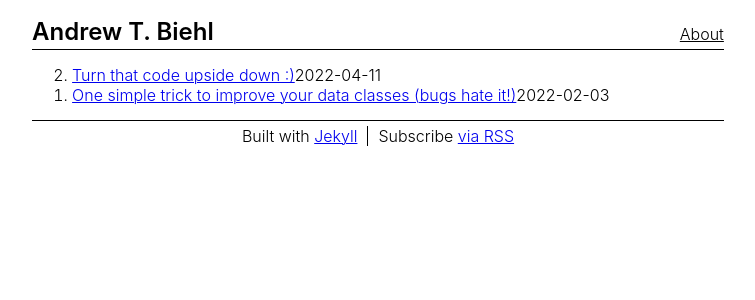
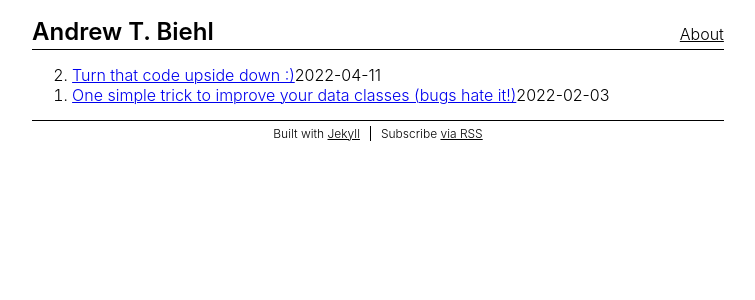
Before and after one commit to andrewtbiehl/andrewtbiehl.com, a Jekyll site: the page built from index.md, in a window 1280 px wide. Shown: the top 300 px of the page, without its empty margins (262-1017 px from the left). Built offline with Jekyll 4.4.1, drawn with Linux system fonts in a browser that asks for light colours.

Commit message:
Add textual formatting to site footer

```diff
--- a/assets/css/main.scss
+++ b/assets/css/main.scss
@@ -107,6 +107,11 @@ body > footer {
   // Don't allow footer to be smaller than its contents
   min-width: -moz-fit-content;
   min-width: fit-content;
+  font-size: 0.75em;
+
+  a {
+    color: black;
+  }
 
   // Format footer items
   > p {
```
